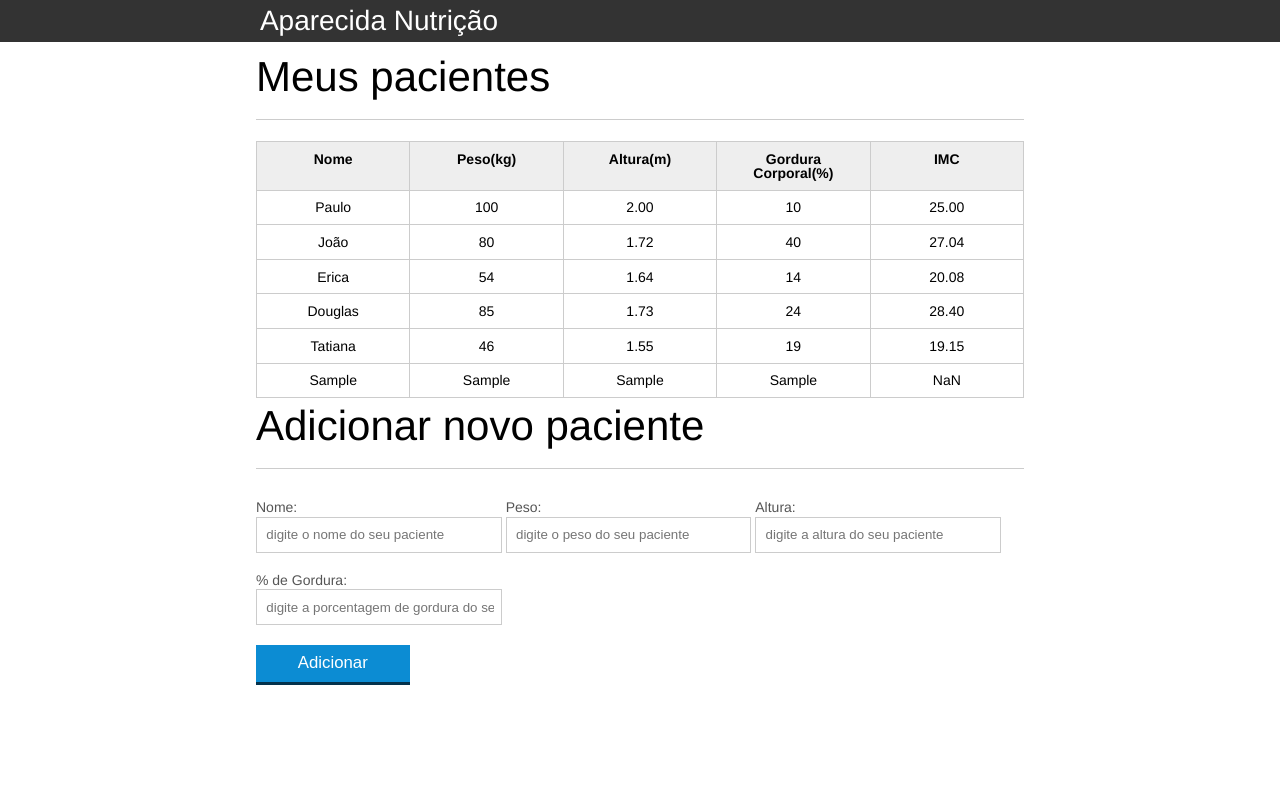
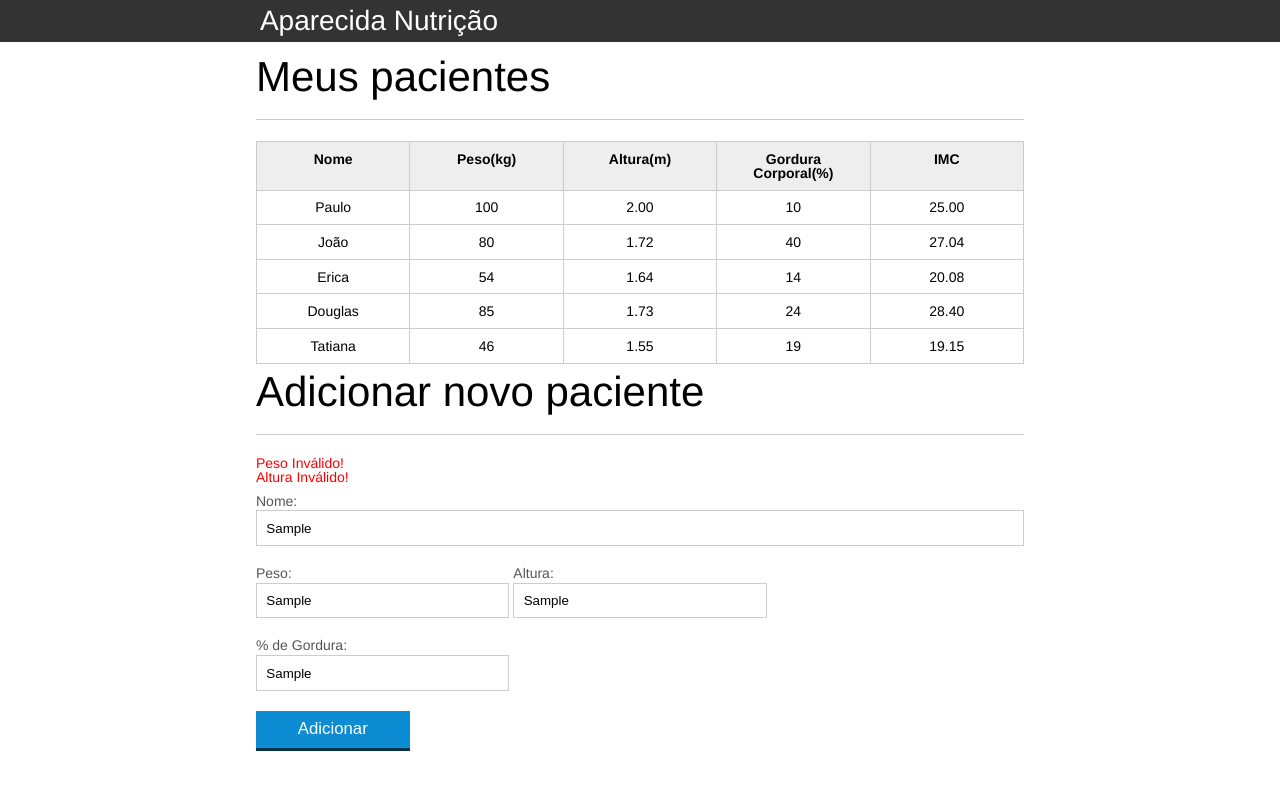
Before and after one commit to alexsfelix/nutricionista-web, a plain HTML site: page index.html in a window 1280 px wide. Both pictures are taken after typing "Sample", "Sample", "Sample", "Sample" into the empty fields and a click on the button "Adicionar". Drawn offline with Linux system fonts and the light colour scheme.

Commit message:
validações
incluindo validações para o formulário e mensagens de erros.

```diff
--- a/css/index.css
+++ b/css/index.css
@@ -91,7 +91,13 @@ label{
 }
 
 .grupo{
-	width: 32%;
+	width: 33%;
+	display: inline-block;
+	padding: 10px 0px;
+}
+
+.grupo-nome{
+	width: 100%;
 	display: inline-block;
 	padding: 10px 0px;
 }
@@ -136,3 +142,7 @@ button[disabled=disabled], button:disabled {
 .paciente-invalido{
 	background-color: lightcoral;
 }
+
+#msg-erro{
+	color: red;
+}
--- a/index.html
+++ b/index.html
@@ -75,8 +75,9 @@
 		<!-- Form para adc novo paciente -->
 		<section class="container">
 			<h2 id="titulo-form">Adicionar novo paciente</h2>
+			<ul id="msg-erro"></ul>
 			<form id="form-adiciona">
-				<div class="grupo">
+				<div class="grupo-nome">
 					<label for="nome">Nome:</label>
 					<input id="nome" name="nome" type="text" placeholder="digite o nome do seu paciente" class="campo">
 				</div>
--- a/js/calcula-imc.js
+++ b/js/calcula-imc.js
@@ -11,16 +11,16 @@ for (var i = 0; i < pacientes.length; i++) {
 
     var tdImc = paciente.querySelector(".info-imc");
 
-    var pesoEhvalido = true;
-    var alturaEhvalido = true;
+    var pesoEhvalido = validaPeso(peso);
+    var alturaEhvalido = validaAltura(altura);
 
-    if (peso <= 0 || peso >= 1000) {
+    if (!pesoEhvalido) {
         pesoEhvalido = false;
         tdImc.textContent = "Peso inválido!";
         paciente.classList.add("paciente-invalido");
     }
 
-    if (altura <= 0 || altura >= 3.0) {
+    if (!validaAltura) {
         alturaEhvalido = false;
         tdImc.textContent = "Altura inválida!";
         paciente.classList.add("paciente-invalido");
@@ -32,6 +32,22 @@ for (var i = 0; i < pacientes.length; i++) {
     }
 }
 
+function validaPeso(peso){
+    if(peso >= 0 && peso < 1000){
+        return true;
+    }else {
+        return false;
+    }
+}
+
+function validaAltura(altura){
+    if(altura >= 0 && altura <= 3.0){
+        return true;
+    }else {
+        return false;
+    }
+}
+
 function calculaImc(peso,altura){
 
     var imc =0;
--- a/js/form.js
+++ b/js/form.js
@@ -11,11 +11,29 @@ botaoAdicionar.addEventListener("click", function (event) {
     //Criar paciente
     var pacienteTr = criaTr(paciente);
 
+    var erros = validaPaciente(paciente);
+    console.log(erros);
+    if (erros.length > 0) {
+        exibeMsgDeErros(erros);
+        return;
+    }
+
     var tabela = document.querySelector("#tabela-pacientes");
     tabela.appendChild(pacienteTr);
 
     form.reset(form);
+    document.querySelector("#msg-erro").innerHTML ="";
 });
+
+function exibeMsgDeErros(erros) {
+    var ul = document.querySelector("#msg-erro");
+    ul.innerHTML = "";
+    erros.forEach(function (erro) {
+        var li = document.createElement("li");
+        li.textContent = erro;
+        ul.appendChild(li);
+    });
+}
 
 function obtemPacienteDoFormulario(form) {
     var paciente = {
@@ -29,21 +47,21 @@ function obtemPacienteDoFormulario(form) {
     return paciente;
 }
 
-function criaTr(paciente){
+function criaTr(paciente) {
 
     var pacienteTr = document.createElement("tr");
     pacienteTr.classList.add("paciente");
 
-    pacienteTr.appendChild(criaTd(paciente.nome,"info-nome"));
-    pacienteTr.appendChild(criaTd(paciente.peso,"info-peso"));
-    pacienteTr.appendChild(criaTd(paciente.altura,"info-altura"));
-    pacienteTr.appendChild(criaTd(paciente.gordura,"info-gordura"));
-    pacienteTr.appendChild(criaTd(paciente.imc,"info-imc"));
+    pacienteTr.appendChild(criaTd(paciente.nome, "info-nome"));
+    pacienteTr.appendChild(criaTd(paciente.peso, "info-peso"));
+    pacienteTr.appendChild(criaTd(paciente.altura, "info-altura"));
+    pacienteTr.appendChild(criaTd(paciente.gordura, "info-gordura"));
+    pacienteTr.appendChild(criaTd(paciente.imc, "info-imc"));
 
     return pacienteTr;
 }
 
-function criaTd(dado, classe){
+function criaTd(dado, classe) {
 
     var td = document.createElement("td");
     td.textContent = dado;
@@ -51,3 +69,29 @@ function criaTd(dado, classe){
 
     return td;
 }
+
+function validaPaciente(paciente) {
+
+    var erros = [];
+
+    if (!validaPeso(paciente.peso))
+        erros.push("Peso Inválido!");
+
+    if (!validaAltura(paciente.altura))
+        erros.push("Altura Inválido!");
+
+    if (paciente.nome.length <= 0)
+        erros.push("O campo Nome não pode estar em branco!");
+
+    if (paciente.peso.length <= 0)
+        erros.push("O campo Peso não pode estar em branco!");
+
+    if (paciente.altura.length <= 0)
+        erros.push("O campo Altura não pode estar em branco!");
+
+    if (paciente.gordura.length <= 0) {
+        erros.push("O campo Gordura não pode estar em branco!");
+    }
+
+    return erros;
+}
```
